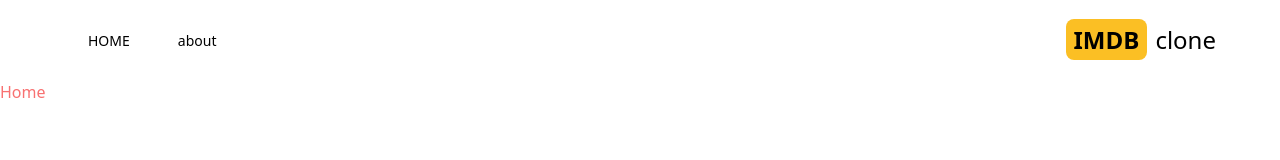
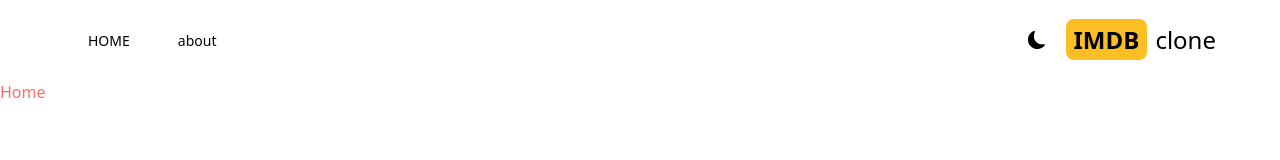
Before and after one commit to MZayed97/nextjs-demo, a Next.js app: page / in a window 1280 px wide. Shown: the top 160 px of the page. Built offline with nearby package versions, Linux system fonts and the light colour scheme.

Commit message:
add dark mode

```diff
--- a/package.json
+++ b/package.json
@@ -12,6 +12,7 @@
     "eslint": "8.36.0",
     "eslint-config-next": "13.2.4",
     "next": "13.2.4",
+    "next-themes": "^0.2.1",
     "react": "18.2.0",
     "react-dom": "18.2.0",
     "react-icons": "^4.8.0"
--- a/src/app/layout.jsx
+++ b/src/app/layout.jsx
@@ -1,17 +1,20 @@
-import './globals.css'
-import Header from '../components/Header'
+import "./globals.css";
+import Header from "../components/Header";
+import Provider from "@/components/Provider";
 export const metadata = {
-  title: 'IMDB Clone',
-  description: 'Generated by create next app',
-
-}
+  title: "IMDB Clone",
+  description: "Generated by create next app",
+};
 
 export default function RootLayout({ children }) {
   return (
     <html lang="en">
       <body>
-        <Header />
-        {children}</body>
+        <Provider>
+          <Header />
+          {children}
+        </Provider>
+      </body>
     </html>
-  )
+  );
 }
--- /dev/null
+++ b/src/components/DarkModeSwitch.jsx
@@ -0,0 +1,23 @@
+"use client";
+import { MdLightMode } from "react-icons/md";
+import { BsFillMoonFill } from "react-icons/bs";
+import { useTheme } from "next-themes";
+import { useEffect, useState } from "react";
+export default function DarkModeSwitch() {
+  const [mounted , setMounted] = useState(false)
+
+  useEffect(()=>setMounted(true),[])
+
+  const { systemTheme, theme, setTheme } = useTheme();
+
+  const currentTheme = theme === "system" ? systemTheme : theme;
+  return (
+    <div className="text-lg hover:text-amber-500">
+      { mounted && (currentTheme === "dark" ? (
+        <MdLightMode onClick={() => setTheme("light")} />
+      ) : (
+        <BsFillMoonFill onClick={() => setTheme("dark")} />
+      ))}
+    </div>
+  );
+}
--- a/src/components/Header.jsx
+++ b/src/components/Header.jsx
@@ -1,6 +1,7 @@
 import MenuItem from "./MenuItem";
 import { AiFillHome } from "react-icons/ai";
 import { BsFillInfoCircleFill } from "react-icons/bs";
+import DarkModeSwitch from "./DarkModeSwitch";
 
 export default function Header() {
   return (
@@ -9,7 +10,8 @@
         <MenuItem title="HOME" adress="/" Icon={AiFillHome} />
         <MenuItem title="about" adress="/about" Icon={BsFillInfoCircleFill} />
       </div>
-      <div>
+      <div className="flex items-center space-x-5">
+        <DarkModeSwitch />
         <h2 className="text-2xl">
           <span className="font-bold bg-amber-400 py-1 px-2 rounded-lg mr-2">IMDB</span>
           <span className="text-1 hidden sm:inline">clone</span>
--- /dev/null
+++ b/src/components/Provider.jsx
@@ -0,0 +1,10 @@
+"use client";
+import { ThemeProvider } from "next-themes";
+
+export default function Provider({ children }) {
+  return (
+    <ThemeProvider enableSystem={true} attribute="class">
+    <div className="dark:bg-gray-700 dark:text-gray-200 transition-colors duration-300 min-h-screen">{children}</div>
+    </ThemeProvider>
+  );
+}
--- a/tailwind.config.js
+++ b/tailwind.config.js
@@ -8,4 +8,5 @@
     extend: {},
   },
   plugins: [],
+  darkMode:"class"
 }
```
Also changed, not shown: 1 other file (tests, documents, lock files or other folders).
